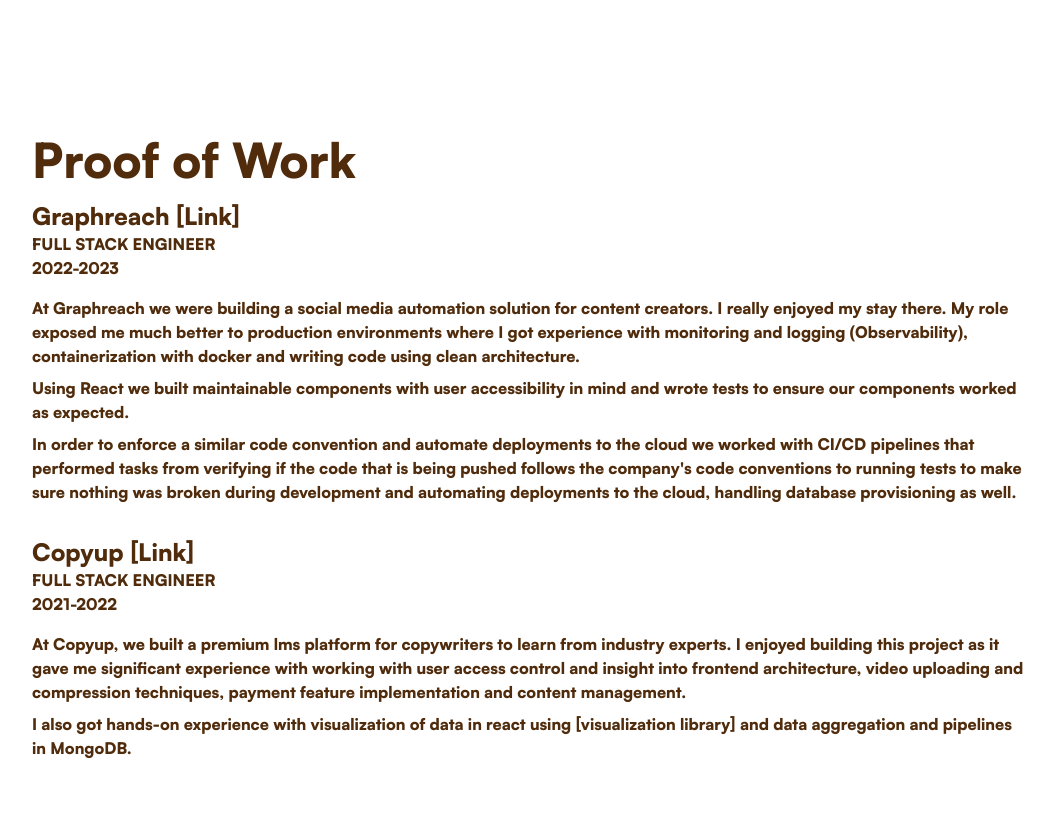
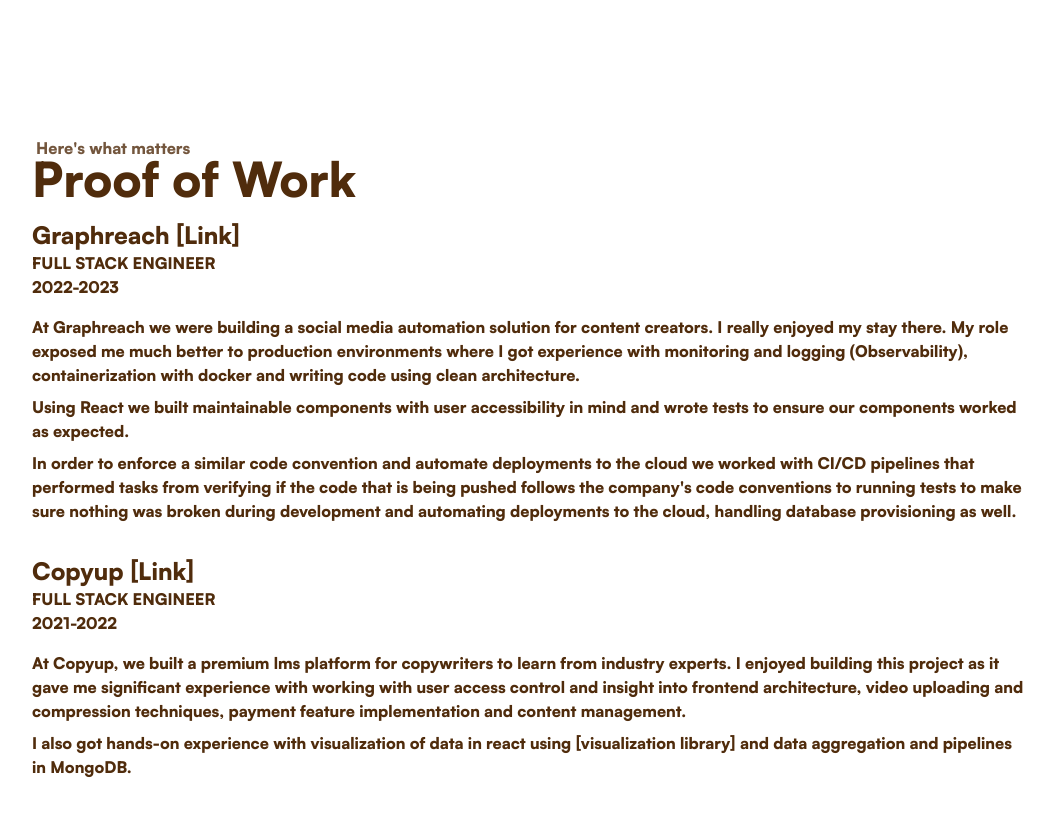
Before and after one commit to fagbenjaenoch/portfolio-v1, a React (Vite) app: page / in a window 1280 px wide. Shown: the part 1460-2276 px from the top of the page, without its empty margins (112-1166 px from the left). Built offline with nearby package versions, Linux system fonts and the light colour scheme.

Commit message:
added a meta to proof of work

```diff
--- a/src/App.tsx
+++ b/src/App.tsx
@@ -46,7 +46,12 @@
 					</div>
 				</section>
 				<section className="px-4 py-[4rem] lg:max-w-5xl lg:mx-auto">
-					<h2 className="text-3xl font-bold lg:text-5xl">Proof of Work</h2>
+					<span className="inline-block text-secondary-muted ml-1">
+						Here's what matters
+					</span>
+					<h2 className="text-3xl font-bold lg:text-5xl mt-[-5px]">
+						Proof of Work
+					</h2>
 					<div className="mt-4">
 						<ul>
 							<li>
```
